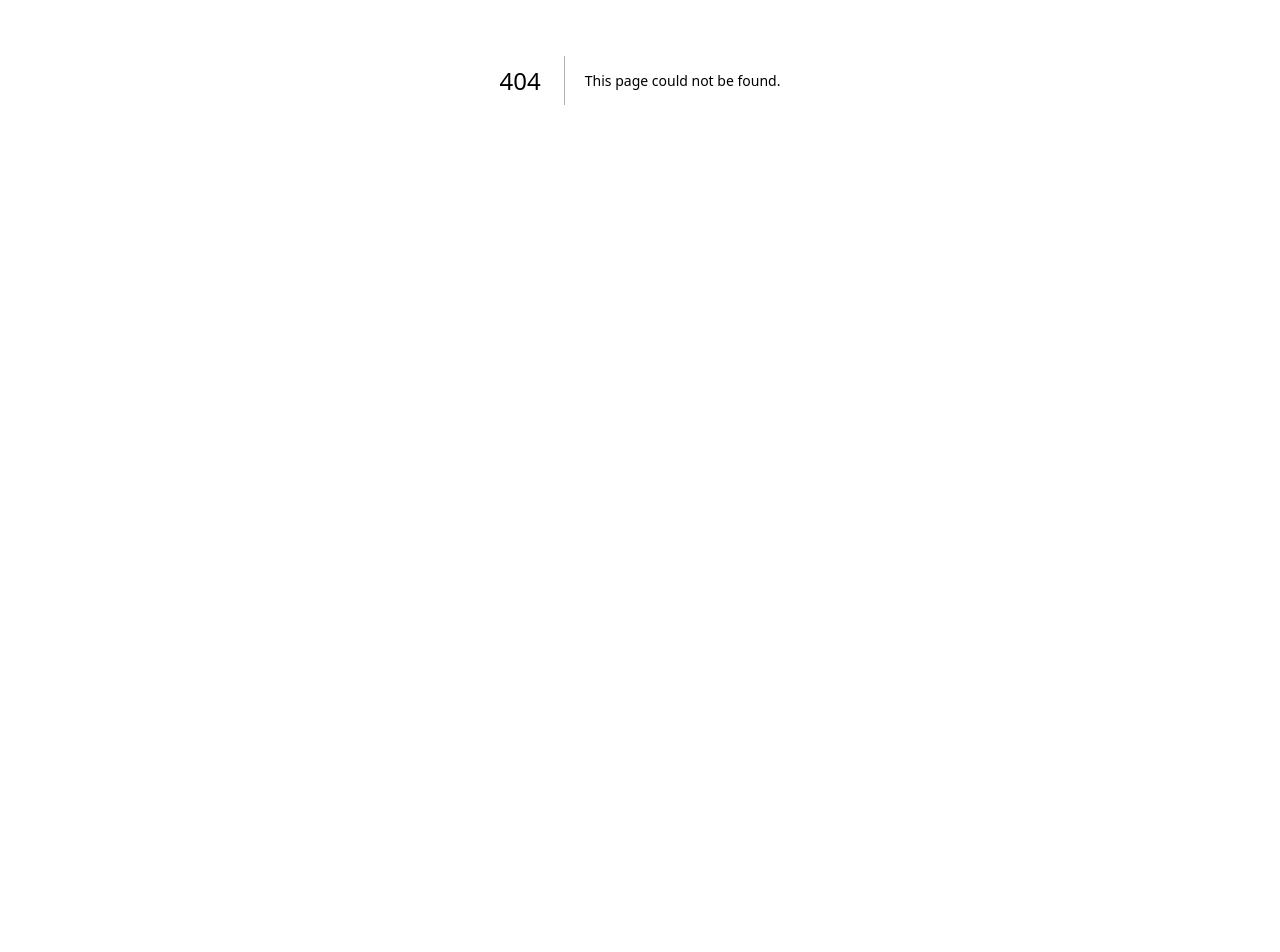
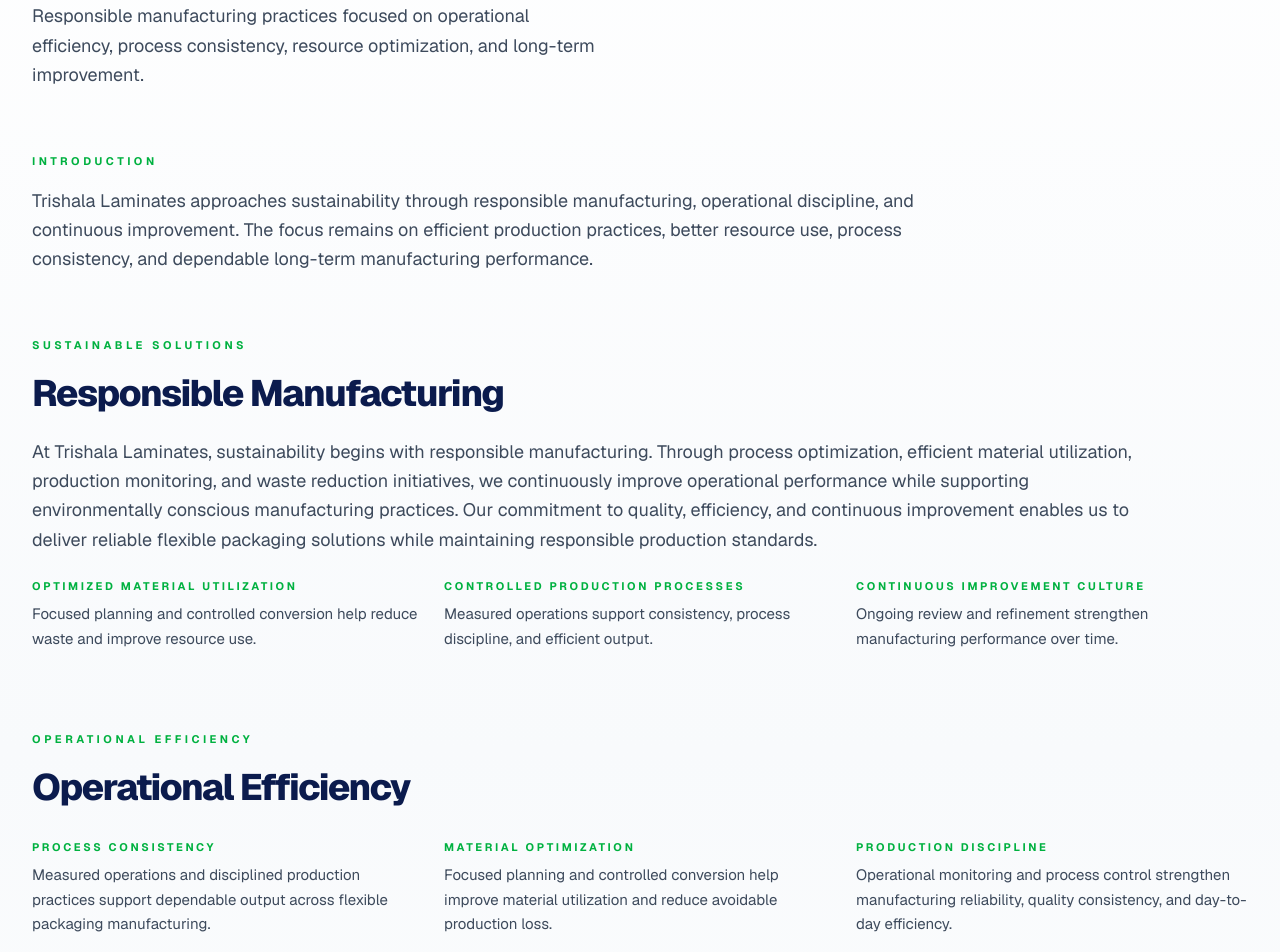
Before and after one commit to mvrphanindran/trishala-website, a Next.js app: page /sustainable-practices in a window 1280 px wide. Before the commit this address had no page. Shown: the part 320-1272 px from the top of the page. Before the commit the page ends 800 px from the top, so only its background shows below. Built offline with nearby package versions, Linux system fonts and the light colour scheme.

Commit message:
Checkpoint before sustainable practices page

```diff
--- a/src/app/quality/page.tsx
+++ b/src/app/quality/page.tsx
@@ -1,6 +1,5 @@
 import Image from "next/image";
 import QualityMachineSection from "@/components/quality/QualityMachineSection";
-import ResponsibleManufacturingSection from "@/components/quality/ResponsibleManufacturingSection";
 import PageShell from "@/components/site/PageShell";
 import TextureBackdrop from "@/components/site/TextureBackdrop";
 import {
@@ -77,7 +76,7 @@ export default function QualityPage() {
           </div>
         </section>
 
-        <section className="pb-8 pt-6 md:pb-10 md:pt-8 lg:pb-12">
+        <section className="pb-12 pt-6 md:pb-16 md:pt-8 lg:pb-20">
           <h2
             className="text-[clamp(1.55rem,2.9vw,2.25rem)] font-extrabold tracking-[-0.04em]"
             style={{ color: v1.ink.navy }}
@@ -101,8 +100,6 @@ export default function QualityPage() {
             {qualityLaboratory.description}
           </p>
         </section>
-
-        <ResponsibleManufacturingSection />
       </div>
     </PageShell>
   );
--- /dev/null
+++ b/src/app/sustainable-practices/page.tsx
@@ -0,0 +1,188 @@
+import type { Metadata } from "next";
+import ResponsibleManufacturingSection from "@/components/quality/ResponsibleManufacturingSection";
+import PageShell from "@/components/site/PageShell";
+import PageIntro from "@/components/site/PageIntro";
+import { v1 } from "@/lib/v1-tokens";
+
+const operationalEfficiencyPoints = [
+  {
+    title: "Process Consistency",
+    body: "Measured operations and disciplined production practices support dependable output across flexible packaging manufacturing.",
+  },
+  {
+    title: "Material Optimization",
+    body: "Focused planning and controlled conversion help improve material utilization and reduce avoidable production loss.",
+  },
+  {
+    title: "Production Discipline",
+    body: "Operational monitoring and process control strengthen manufacturing reliability, quality consistency, and day-to-day efficiency.",
+  },
+] as const;
+
+const wasteReductionPoints = [
+  {
+    title: "Manufacturing Efficiency",
+    body: "Continuous review of production performance helps improve efficiency while supporting responsible use of manufacturing inputs.",
+  },
+  {
+    title: "Resource Utilization",
+    body: "Trishala emphasizes practical resource optimization through better planning, controlled processes, and continual refinement.",
+  },
+] as const;
+
+const longTermCommitmentPoints = [
+  {
+    title: "Sustainable Growth",
+    body: "Long-term growth is supported through operational discipline, process improvement, and thoughtful manufacturing expansion.",
+  },
+  {
+    title: "Customer Responsibility",
+    body: "Responsible manufacturing supports reliable packaging supply, stable quality, and stronger long-term customer partnerships.",
+  },
+  {
+    title: "Continuous Improvement",
+    body: "Ongoing refinement across systems, processes, and operations remains central to Trishala's manufacturing approach.",
+  },
+] as const;
+
+export const metadata: Metadata = {
+  title: "Sustainable Practices",
+  description:
+    "Responsible manufacturing and sustainable operational practices supporting efficient flexible packaging production.",
+};
+
+export default function SustainablePracticesPage() {
+  return (
+    <PageShell warm>
+      <PageIntro
+        label="Sustainable Practices"
+        title="Sustainable Practices"
+        description="Responsible manufacturing practices focused on operational efficiency, process consistency, resource optimization, and long-term improvement."
+      />
+
+      <section className="mx-auto max-w-[1380px] px-5 py-4 md:px-8 md:py-6">
+        <div className="max-w-4xl">
+          <p
+            className="text-[11px] font-bold uppercase tracking-[0.32em]"
+            style={{ color: v1.green.primary }}
+          >
+            Introduction
+          </p>
+          <p
+            className="mt-4 text-base leading-relaxed md:text-lg"
+            style={{ color: v1.ink.body }}
+          >
+            Trishala Laminates approaches sustainability through responsible
+            manufacturing, operational discipline, and continuous improvement.
+            The focus remains on efficient production practices, better resource
+            use, process consistency, and dependable long-term manufacturing
+            performance.
+          </p>
+        </div>
+      </section>
+
+      <section className="mx-auto max-w-[1380px] px-5 md:px-8">
+        <ResponsibleManufacturingSection />
+      </section>
+
+      <section className="mx-auto max-w-[1380px] px-5 py-6 md:px-8 md:py-8 lg:py-10">
+        <p
+          className="text-[11px] font-bold uppercase tracking-[0.32em]"
+          style={{ color: v1.green.primary }}
+        >
+          Operational Efficiency
+        </p>
+        <h2
+          className="mt-3 text-[clamp(1.6rem,3vw,2.3rem)] font-extrabold tracking-[-0.04em]"
+          style={{ color: v1.ink.navy }}
+        >
+          Operational Efficiency
+        </h2>
+        <div className="mt-6 grid gap-4 md:grid-cols-2 xl:grid-cols-3 md:gap-5">
+          {operationalEfficiencyPoints.map((item) => (
+            <div key={item.title} className="min-w-0">
+              <p
+                className="text-[11px] font-bold uppercase tracking-[0.24em]"
+                style={{ color: v1.green.primary }}
+              >
+                {item.title}
+              </p>
+              <p
+                className="mt-2 text-sm leading-relaxed md:text-[15px]"
+                style={{ color: v1.ink.body }}
+              >
+                {item.body}
+              </p>
+            </div>
+          ))}
+        </div>
+      </section>
+
+      <section className="mx-auto max-w-[1380px] px-5 py-6 md:px-8 md:py-8 lg:py-10">
+        <p
+          className="text-[11px] font-bold uppercase tracking-[0.32em]"
+          style={{ color: v1.green.primary }}
+        >
+          Waste Reduction
+        </p>
+        <h2
+          className="mt-3 text-[clamp(1.6rem,3vw,2.3rem)] font-extrabold tracking-[-0.04em]"
+          style={{ color: v1.ink.navy }}
+        >
+          Waste Reduction
+        </h2>
+        <div className="mt-6 grid gap-4 md:grid-cols-2 md:gap-5">
+          {wasteReductionPoints.map((item) => (
+            <div key={item.title} className="min-w-0">
+              <p
+                className="text-[11px] font-bold uppercase tracking-[0.24em]"
+                style={{ color: v1.green.primary }}
+              >
+                {item.title}
+              </p>
+              <p
+                className="mt-2 text-sm leading-relaxed md:text-[15px]"
+                style={{ color: v1.ink.body }}
+              >
+                {item.body}
+              </p>
+            </div>
+          ))}
+        </div>
+      </section>
+
+      <section className="mx-auto max-w-[1380px] px-5 pb-12 pt-6 md:px-8 md:pb-16 md:pt-8 lg:pb-20 lg:pt-10">
+        <p
+          className="text-[11px] font-bold uppercase tracking-[0.32em]"
+          style={{ color: v1.green.primary }}
+        >
+          Long-Term Commitment
+        </p>
+        <h2
+          className="mt-3 text-[clamp(1.6rem,3vw,2.3rem)] font-extrabold tracking-[-0.04em]"
+          style={{ color: v1.ink.navy }}
+        >
+          Long-Term Commitment
+        </h2>
+        <div className="mt-6 grid gap-4 md:grid-cols-2 xl:grid-cols-3 md:gap-5">
+          {longTermCommitmentPoints.map((item) => (
+            <div key={item.title} className="min-w-0">
+              <p
+                className="text-[11px] font-bold uppercase tracking-[0.24em]"
+                style={{ color: v1.green.primary }}
+              >
+                {item.title}
+              </p>
+              <p
+                className="mt-2 text-sm leading-relaxed md:text-[15px]"
+                style={{ color: v1.ink.body }}
+              >
+                {item.body}
+              </p>
+            </div>
+          ))}
+        </div>
+      </section>
+    </PageShell>
+  );
+}
--- a/src/components/industries/IndustriesShowcase.tsx
+++ b/src/components/industries/IndustriesShowcase.tsx
@@ -17,7 +17,7 @@ export default function IndustriesShowcase({
 }: IndustriesShowcaseProps) {
   if (layout === "premium-gallery") {
     return (
-      <ul className="mx-auto flex max-w-[1160px] flex-col gap-4 py-1 md:gap-5 lg:gap-6">
+      <ul className="mx-auto grid max-w-[1360px] grid-cols-1 gap-5 md:grid-cols-2 md:gap-6">
         {industriesCatalogue.map((industry) => {
           const imageSrc = getIndustryImage(industry.slug);
           if (!imageSrc) return null;
@@ -25,16 +25,14 @@ export default function IndustriesShowcase({
           return (
             <li key={industry.slug}>
               <Link href={industryHref(industry.slug)} className="group block">
-                <div className="rounded-[24px] bg-white px-4 py-4 md:px-5 md:py-5 lg:px-6 lg:py-6">
-                  <div className="relative h-[180px] w-full md:h-[220px] lg:h-[250px]">
-                    <Image
-                      src={imageSrc}
-                      alt={industry.label}
-                      fill
-                      sizes="(max-width: 1200px) 100vw, 1160px"
-                      className="object-contain transition-transform duration-500 ease-out group-hover:scale-[1.02]"
-                    />
-                  </div>
+                <div className="relative aspect-[16/9] w-full">
+                  <Image
+                    src={imageSrc}
+                    alt={industry.label}
+                    fill
+                    sizes="(max-width: 768px) 100vw, (max-width: 1440px) 50vw, 680px"
+                    className="object-contain transition-transform duration-500 ease-out group-hover:scale-[1.01]"
+                  />
                 </div>
               </Link>
             </li>
--- a/src/lib/site-navigation.ts
+++ b/src/lib/site-navigation.ts
@@ -7,6 +7,7 @@ export const industriesHref = "/industries" as const;
 export const infrastructureHref = "/infrastructure" as const;
 export const aboutHref = "/about" as const;
 export const qualityHref = "/quality" as const;
+export const sustainablePracticesHref = "/sustainable-practices" as const;
 export const contactHref = "/contact" as const;
 
 export const brochureHref = "/brochure/trishala-master-brochure.pdf" as const;
--- a/src/sections/home/HomeNavbar.tsx
+++ b/src/sections/home/HomeNavbar.tsx
@@ -12,7 +12,11 @@ import InfrastructureDropdown, {
 import PackagingSolutionsMegaMenu, {
   PackagingSolutionsMobileAccordion,
 } from "@/sections/home/PackagingSolutionsMegaMenu";
-import { contactHref, qualityHref } from "@/lib/site-navigation";
+import {
+  contactHref,
+  qualityHref,
+  sustainablePracticesHref,
+} from "@/lib/site-navigation";
 import { v1 } from "@/lib/v1-tokens";
 
 export default function HomeNavbar() {
@@ -63,6 +67,13 @@ export default function HomeNavbar() {
             style={{ color: v1.ink.navy }}
           >
             Quality
+          </Link>
+          <Link
+            href={sustainablePracticesHref}
+            className="py-2 text-[15px] font-medium tracking-tight transition-colors hover:text-[#00B140]"
+            style={{ color: v1.ink.navy }}
+          >
+            Sustainable Practices
           </Link>
           <Link
             href={contactHref}
@@ -142,6 +153,16 @@ export default function HomeNavbar() {
             </li>
             <li>
               <Link
+                href={sustainablePracticesHref}
+                className="block py-2.5 text-[15px] font-medium transition-colors hover:text-[#00B140]"
+                style={{ color: v1.ink.navy }}
+                onClick={() => setMobileOpen(false)}
+              >
+                Sustainable Practices
+              </Link>
+            </li>
+            <li>
+              <Link
                 href={contactHref}
                 className="block py-2.5 text-[15px] font-medium transition-colors hover:text-[#00B140]"
                 style={{ color: v1.ink.navy }}
--- a/src/sections/packaging/PackagingSolutionsPageContent.tsx
+++ b/src/sections/packaging/PackagingSolutionsPageContent.tsx
@@ -35,9 +35,9 @@ export default function PackagingSolutionsPageContent() {
         </p>
       </section>
 
-      <section id="industries-we-serve" className="py-6 md:py-8 lg:py-10">
+      <section id="industries-we-serve" className="bg-white py-8 md:py-10 lg:py-12">
         <div className="mx-auto max-w-[1380px] px-5 md:px-8">
-          <div className="mb-5 md:mb-7">
+          <div className="mb-6 md:mb-7">
             <p
               className="text-[11px] font-bold uppercase tracking-[0.32em]"
               style={{ color: v1.green.primary }}
```
